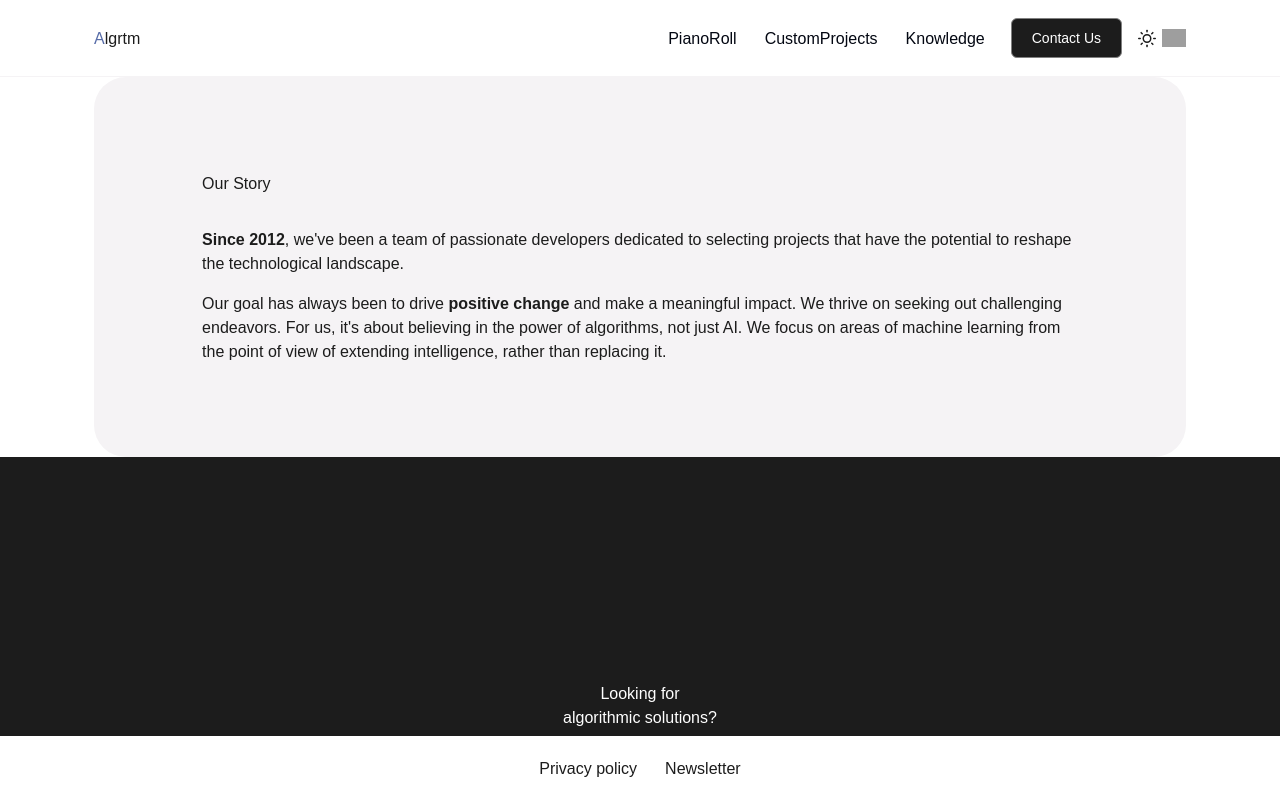
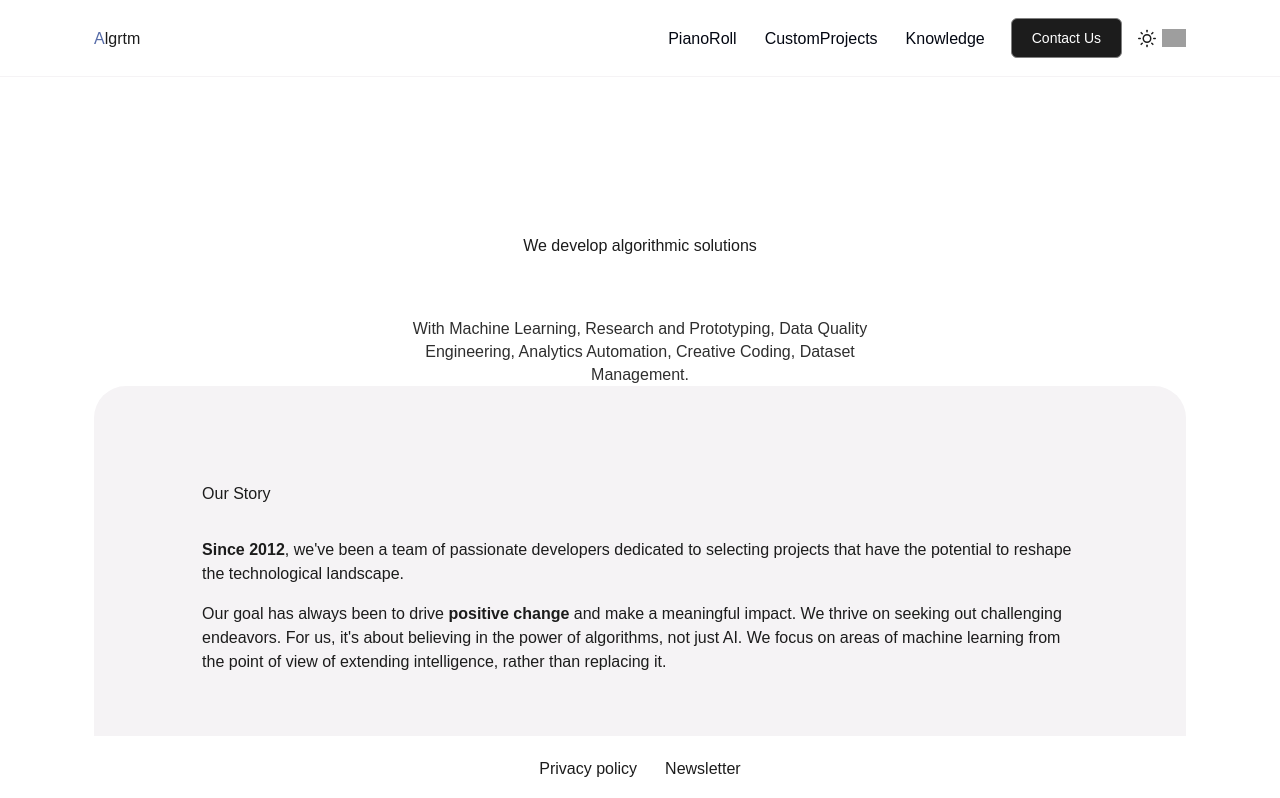
Before and after one commit to Nospoko/epr-landing, a Next.js app in the folder algrtm/: page / in a window 1280 px wide. Shown: the top 798 px of the page. Built offline with nearby package versions, Linux system fonts and the light colour scheme; grey boxes are pictures that could not be loaded.

Commit message:
DevelopSection added with basic styles

```diff
--- a/algrtm/src/app/layout.js
+++ b/algrtm/src/app/layout.js
@@ -5,6 +5,7 @@ import Footer from "@/components/Footer";
 import LinksSection from "@/components/LinksSection";
 import SolutionsSection from "@/components/SolutionsSection";
 import OurStory from "@/components/OurStory";
+import DevelopSection from "@/components/DevelopSection";
 
 const pingFont = localFont({ src: "../fonts/PingFangHK.ttf" });
 
@@ -21,6 +22,7 @@ export default function RootLayout({ children }) {
       >
         <Navbar />
         {children}
+        <DevelopSection />
         <OurStory />
         <SolutionsSection />
         <LinksSection />
--- /dev/null
+++ b/algrtm/src/components/DevelopSection.js
@@ -0,0 +1,20 @@
+import React from "react";
+
+const DevelopSection = () => {
+  return (
+    <div className="flex flex-col gap-6 justify-center items-center text-center mt-[7.5rem] max-w-[54.875rem] mx-[17.46rem]">
+      <div className="h1 text-neutralLight-neutral10 leading-[6.02rem]">
+        We develop algorithmic solutions
+      </div>
+      <div className=" text-neutralLight-neutral20 p2 max-w-[32.5rem] leading-[1.44rem]">
+        <p>
+          With Machine Learning, Research and Prototyping, Data Quality
+          Engineering, Analytics Automation, Creative Coding, Dataset
+          Management.
+        </p>
+      </div>
+    </div>
+  );
+};
+
+export default DevelopSection;
--- a/algrtm/src/styles/typography.css
+++ b/algrtm/src/styles/typography.css
@@ -1,6 +1,6 @@
 /* Headings */
 .h1 {
-  font-size: 6rem;
+  font-size: 5.375rem;
   font-weight: 600;
 }
 
```
